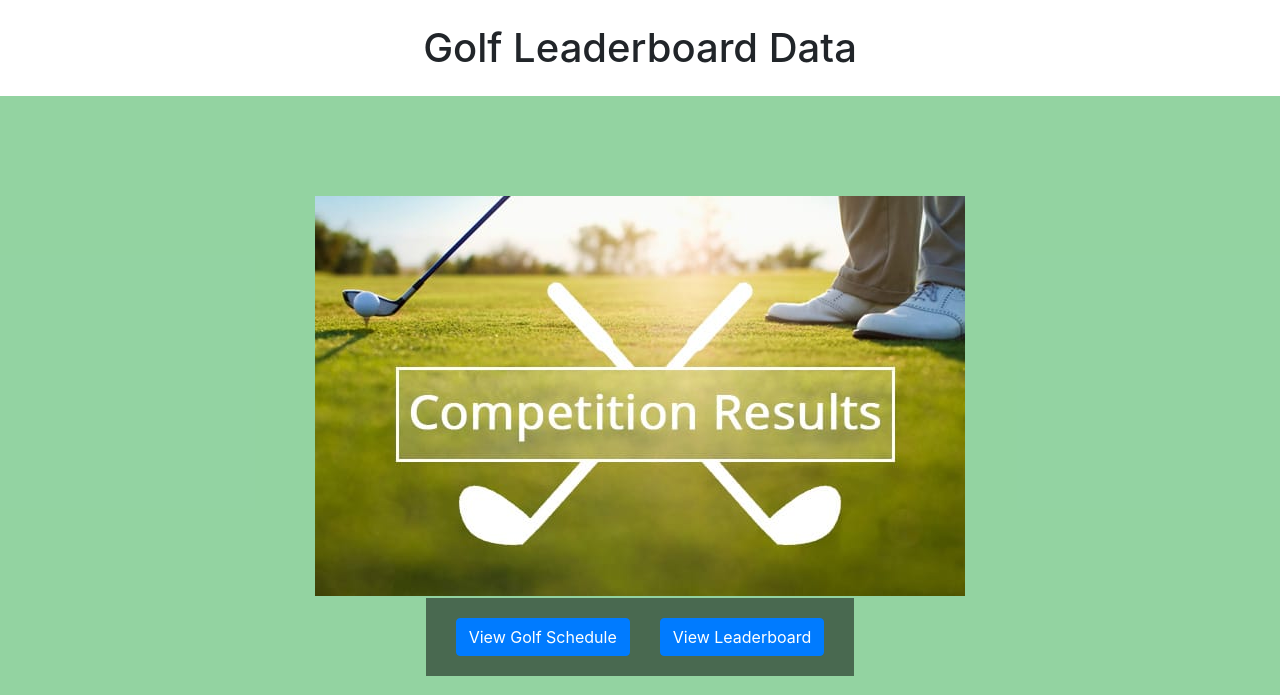
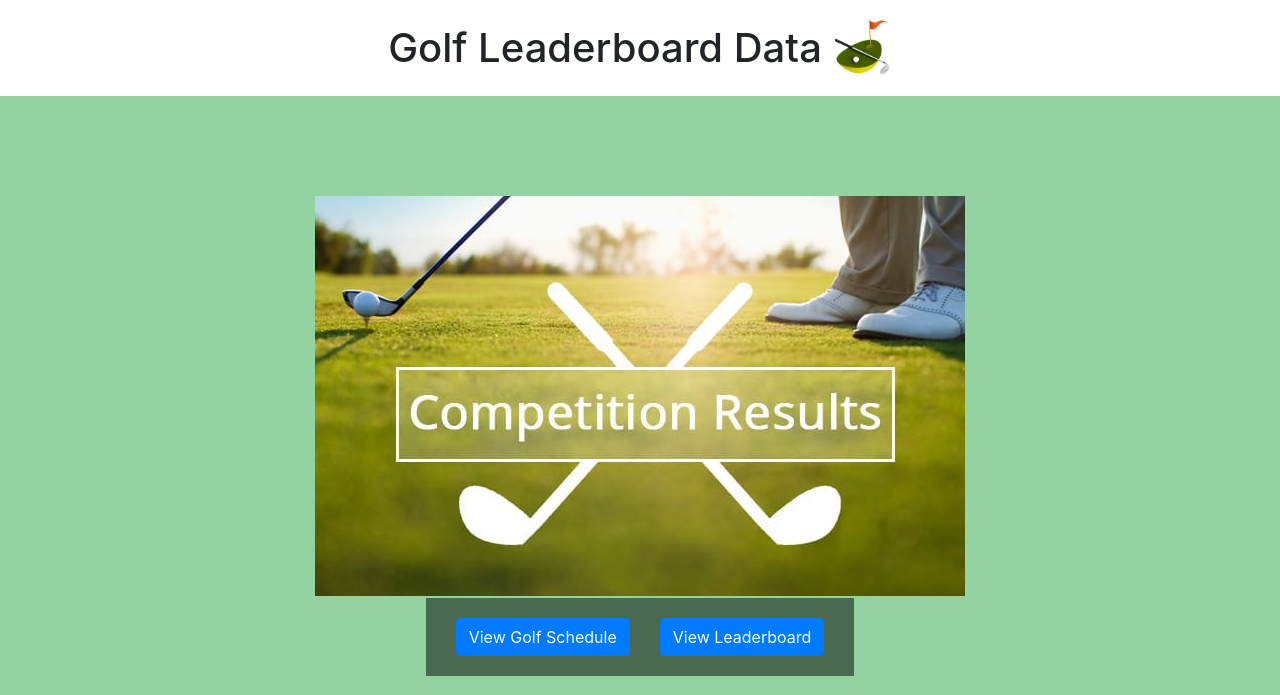
Before and after one commit to Sufiana-A/Project_Leaderboard_APP, a Flask app: page / in a window 1280 px wide. Shown: the top 695 px of the page. Run offline with Flask 3, Linux system fonts and the light colour scheme; some libraries are stand-ins or nearby versions.

Commit message:
add image into index header

```diff
--- a/static/Asset/style.css
+++ b/static/Asset/style.css
@@ -27,10 +27,11 @@
     text-align: center;
     padding: 20px;
 }
+
 .buttons-container .btn {
     margin: 0 10px; /* Menambahkan jarak antara tombol */
 }
-#007bff
+
 /* Mengatur border luar tabel menjadi hijau */
 #golf-fixtures-table {
     border-collapse: collapse; /* Menggabungkan border */
@@ -42,7 +43,7 @@
 
 
 #golf-fixtures-table tbody tr:nth-child(even) {
-    background-color:rgba(40, 167, 69, 0.5); /* Mengatur warna latar belakang baris genap menjadi hijau */
+    background-color:rgba(40, 167, 69, 0.5); /* Mengatur warna background baris genap menjadi hijau */
 }
 
 #golf-fixtures-table th {
@@ -52,3 +53,13 @@
 #golf-leaderboard-table th {
     border-color: black; /* Mengatur warna border menjadi hitam */
 }
+
+.header-container {
+    display: flex;
+    align-items: center;
+    justify-content: center;
+}
+
+.header-container img {
+    margin-left: 10px; /* jarak antara h1 ke gambar */
+}
--- a/templates/index.html
+++ b/templates/index.html
@@ -10,7 +10,10 @@
 </head>
 <body>
     <div class="container-fluid">
-        <h1 class="text-center my-4">Golf Leaderboard Data</h1>
+        <div class="header-container">
+            <h1 class="text-center my-4">Golf Leaderboard Data</h1>
+            <img src="{{ url_for('static', filename='Asset/Img/golf-icon.jpg') }}" alt="Golf Image" class="golf-image" style="height:60px;width:auto">
+        </div>
     </div>
     <div class="golf-image-container">
         <img src="{{ url_for('static', filename='Asset/Img/golf-home.jpg') }}" alt="Golf Image" class="golf-image">
```
